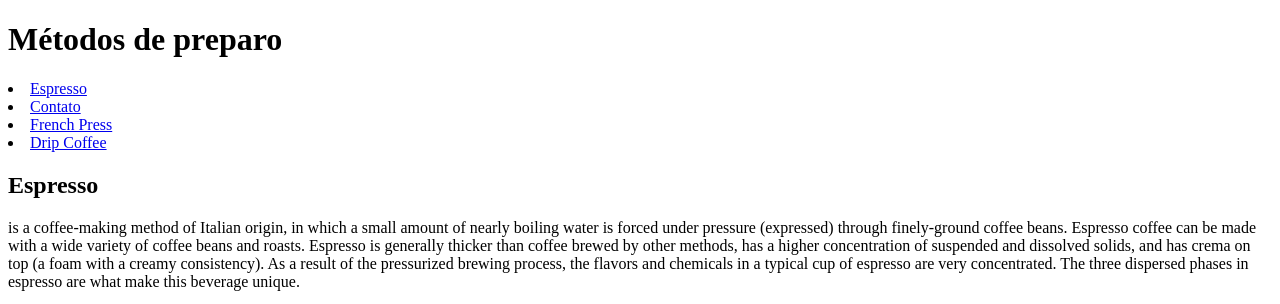
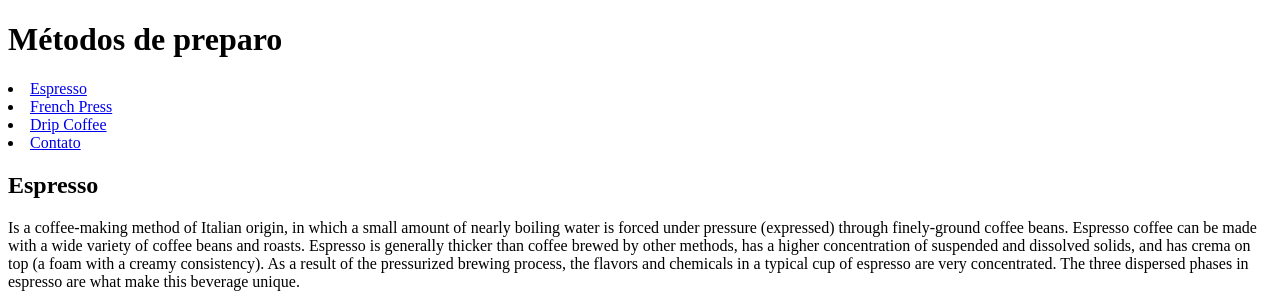
Before and after one commit to redrumjohnny/Aula-HTML-e-CSS3, a plain HTML site: page index.html in a window 1280 px wide. Shown: the top 304 px of the page. Drawn offline with Linux system fonts and the light colour scheme.

Commit message:
Mudanças simples de gramática

```diff
--- a/index.html
+++ b/index.html
@@ -9,15 +9,15 @@
      <nav>
          <ui>
              <li><a href="#Espresso">Espresso</li></a>
-             <li><a href="#Contato">Contato</li></a>
              <li><a href="#French Press">French Press</li></a>
              <li><a href="#Drip Coffee">Drip Coffee</li></a>
+             <li><a href="#Contato">Contato</li></a>
          </ui>
      </nav>
 
      <section id="Espresso">
          <h2>Espresso</h2>
-         <p>is a coffee-making method of Italian origin, in which a small amount of nearly boiling water is forced under pressure (expressed) through finely-ground coffee beans. Espresso coffee can be made with a wide variety of coffee beans and roasts. Espresso is generally thicker than coffee brewed by other methods, has a higher concentration of suspended and dissolved solids, and has crema on top (a foam with a creamy consistency). As a result of the pressurized brewing process, the flavors and chemicals in a typical cup of espresso are very concentrated. The three dispersed phases in espresso are what make this beverage unique.</p>
+         <p>Is a coffee-making method of Italian origin, in which a small amount of nearly boiling water is forced under pressure (expressed) through finely-ground coffee beans. Espresso coffee can be made with a wide variety of coffee beans and roasts. Espresso is generally thicker than coffee brewed by other methods, has a higher concentration of suspended and dissolved solids, and has crema on top (a foam with a creamy consistency). As a result of the pressurized brewing process, the flavors and chemicals in a typical cup of espresso are very concentrated. The three dispersed phases in espresso are what make this beverage unique.</p>
          <div>
              <a href="https://coffee-brewing-methods.com/how-to-brew-espresso-perfect-shot/"target ="_blank">
          <img src="800px-Captura_de_Tela_2017-08-30_às_23.42.42.png"width=300px>
```
